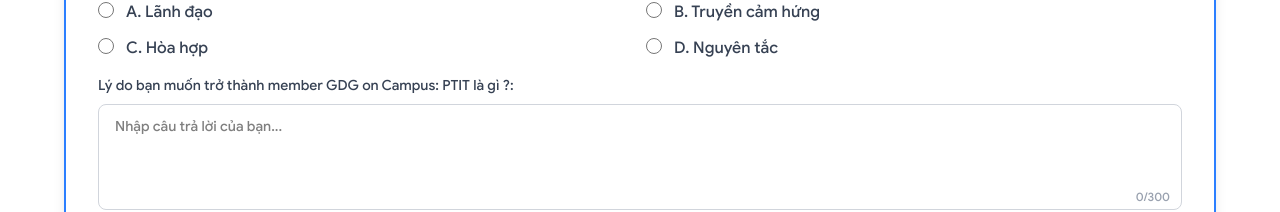
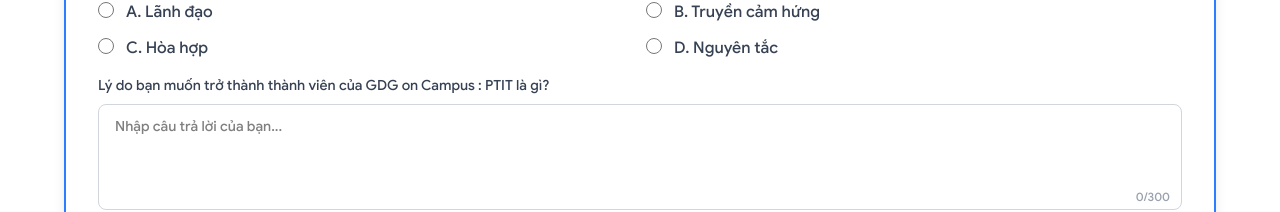
Before and after one commit to ndchinh2706/Web-TTV-Gen4-GDGOC, a React (Vite) app in the folder client/: page /form in a window 1280 px wide. Shown: the part 1946-2158 px from the top of the page. Built offline with nearby package versions, Linux system fonts and the light colour scheme; no server answers.

Commit message:
member = thn

```diff
--- a/client/src/pages/formSection/Section1.tsx
+++ b/client/src/pages/formSection/Section1.tsx
@@ -572,7 +572,7 @@ export function Section1() {
                 {/* Club Question Section */}
                 <div className="space-y-2">
                     <label className="block text-sm font-medium text-gray-700">
-                        Lý do bạn muốn trở thành member GDG on Campus: PTIT là gì ?:
+                       Lý do bạn muốn trở thành thành viên của GDG on Campus : PTIT là gì?
                     </label>
                     <div className="relative">
                         <textarea
```
